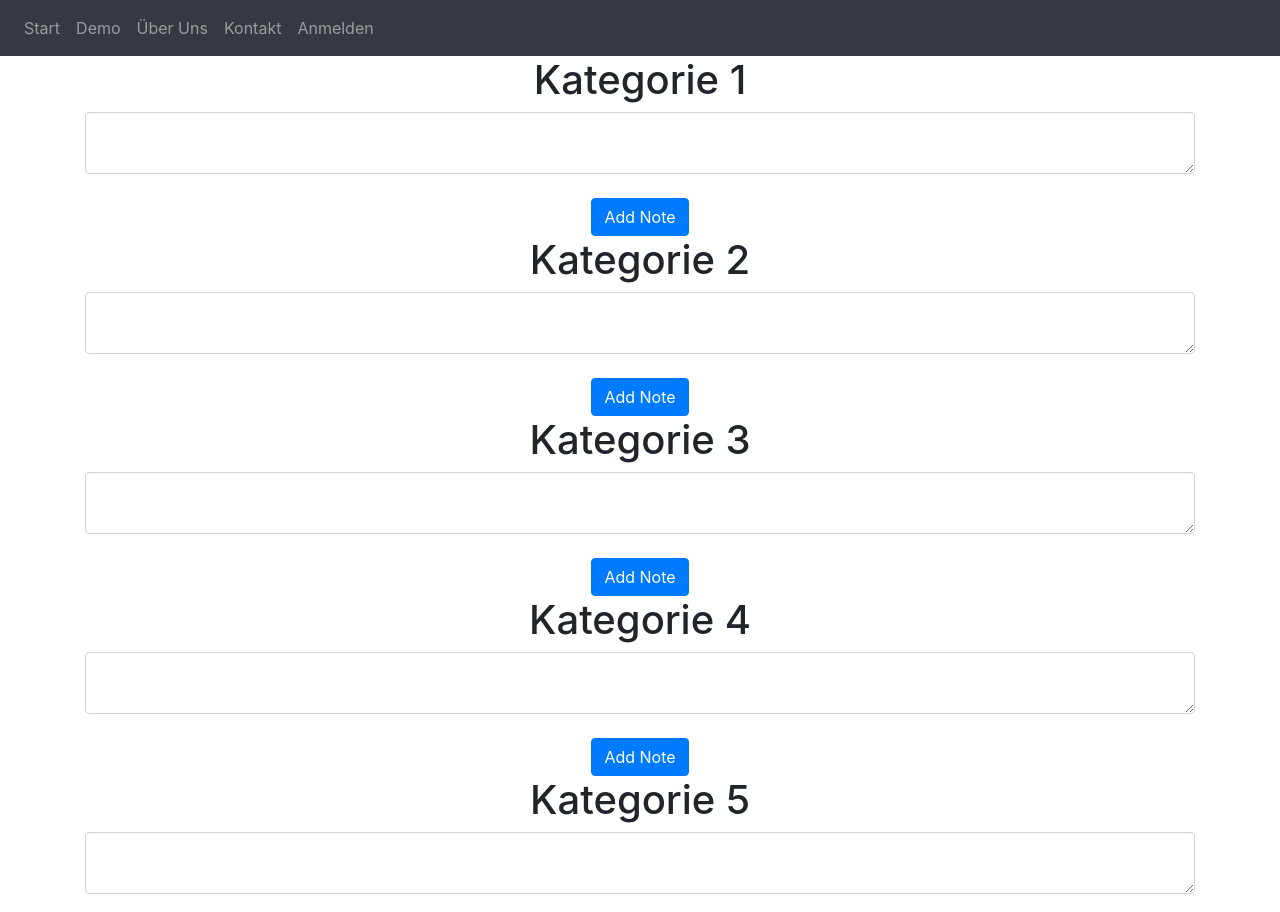
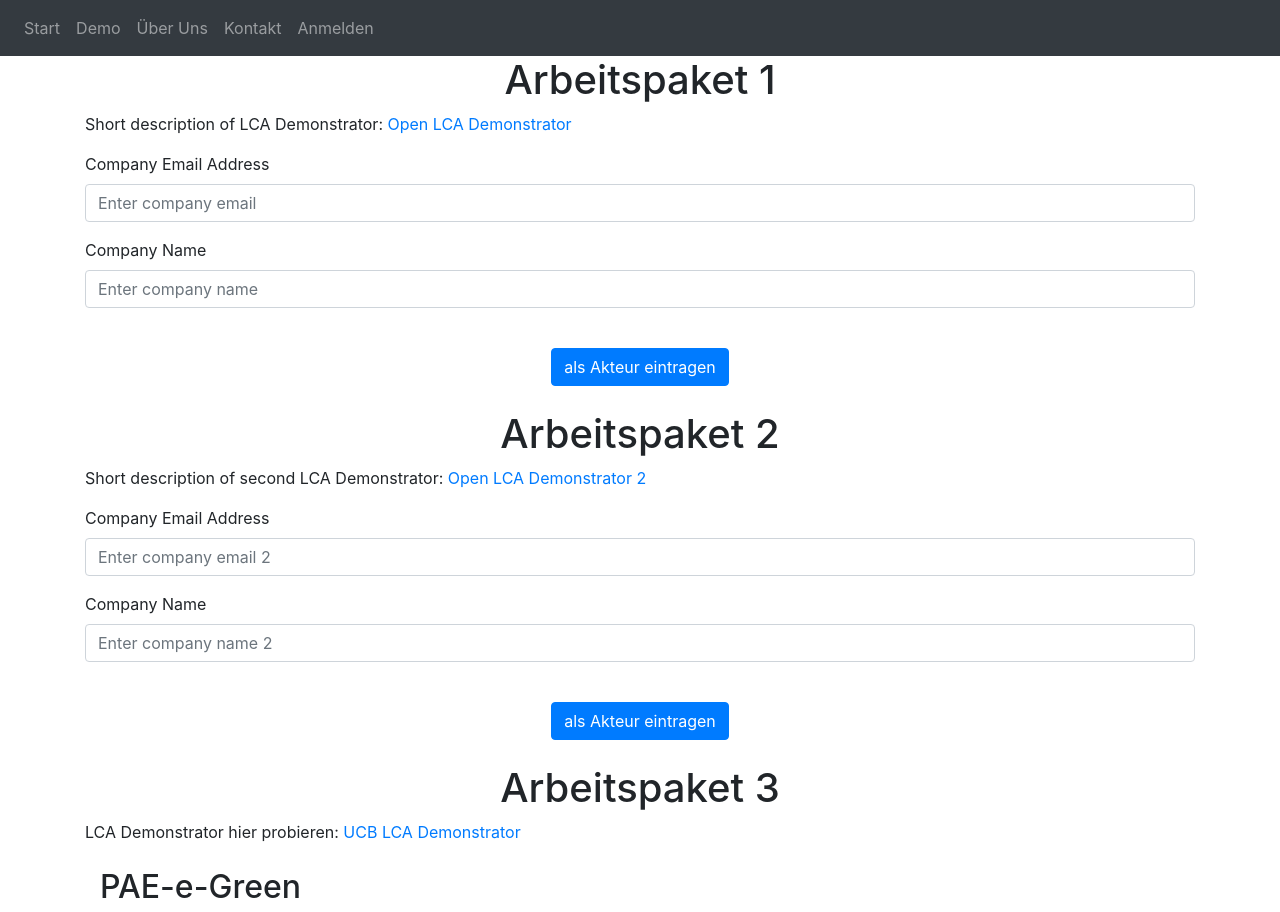
Before and after one commit to lrkc1756/Pae, a Flask app: page / in a window 1280 px wide. Shown: the top 912 px of the page. Run offline with Flask 3, Linux system fonts and the light colour scheme; some libraries are stand-ins or nearby versions.

Commit message:
update: working home page with Arbeitspaket (5)

```diff
--- a/website/templates/home.html
+++ b/website/templates/home.html
@@ -1,98 +1,93 @@
-{% extends "base.html" %} {% block title %}Home{% endblock %} {% block content
-    %}
-    <h1 align="center">Kategorie 1</h1>
-    <ul class="list-group list-group-flush" id="notes">
-      {% for note in user.notes %}
-      <li class="list-group-item">
-        {{ note.data }}
-        <button type="button" class="close" onClick="deleteNote({{ note.id }})">
-          <span aria-hidden="true">&times;</span>
-        </button>
-      </li>
-      {% endfor %}
-    </ul>
+{% extends "base.html" %}
+{% block title %}Home{% endblock %}
+{% block content %}
+
+    <h1 align="center">Arbeitspaket 1</h1>
+    <p>Short description of LCA Demonstrator: <a href="https://www.openlca.org/features/">Open LCA Demonstrator</a></p>
+
     <form method="POST">
-      <textarea name="note" id="note" class="form-control"></textarea>
+      <div class="form-group">
+        <label for="email">Company Email Address</label>
+        <input
+          type="email"
+          class="form-control"
+          id="companyEmail"
+          name="email"
+          placeholder="Enter company email"
+        />
+      </div>
+      <div class="form-group">
+        <label for="firstName">Company Name</label>
+        <input
+          type="text"
+          class="form-control"
+          id="companyName"
+          name="companyName"
+          placeholder="Enter company name"
+        />
+      </div>
       <br />
       <div align="center">
-        <button type="submit" class="btn btn-primary">Add Note</button>
+        <button type="submit" class="btn btn-primary">als Akteur eintragen</button>
+      </div>
+    </form>
+  </br>
+
+    <h1 align="center">Arbeitspaket 2</h1>
+    <p>Short description of second LCA Demonstrator: <a href="https://www.openlca.org/features/">Open LCA Demonstrator 2</a></p>
+
+    <form method="POST">
+      <div class="form-group">
+        <label for="email">Company Email Address</label>
+        <input
+          type="email"
+          class="form-control"
+          id="companyEmail"
+          name="email"
+          placeholder="Enter company email 2"
+        />
+      </div>
+      <div class="form-group">
+        <label for="firstName">Company Name</label>
+        <input
+          type="text"
+          class="form-control"
+          id="companyName"
+          name="companyName"
+          placeholder="Enter company name 2"
+        />
+      </div>
+      <br />
+      <div align="center">
+        <button type="submit" class="btn btn-primary">als Akteur eintragen</button>
       </div>
     </form>
 
-    <h1 align="center">Kategorie 2</h1>
-    <ul class="list-group list-group-flush" id="notes">
-      {% for note in user.notes %}
-      <li class="list-group-item">
-        {{ note.data }}
-        <button type="button" class="close" onClick="deleteNote({{ note.id }})">
-          <span aria-hidden="true">&times;</span>
-        </button>
-      </li>
-      {% endfor %}
-    </ul>
-    <form method="POST">
-      <textarea name="note" id="note" class="form-control"></textarea>
-      <br />
-      <div align="center">
-        <button type="submit" class="btn btn-primary">Add Note</button>
+  </br>
+
+
+    <h1 align="center">Arbeitspaket 3</h1>
+      <a>LCA Demonstrator hier probieren: <a href="{{url_for('views.demo')}}">UCB LCA Demonstrator</a>
+</br>
+
+<div class="container mt-4">
+  <h2>PAE-e-Green</h2>
+  <div class="row justify-content-between">
+      {% for demo in demonstrator %}
+      <div class="col-md-4 mb-4 d-flex align-items-stretch">
+          <div class="card text-center" style="width: 100%; min-width: 180px; height: 360px;">
+              <img src="{{ url_for('static', filename=demo.image) }}" class="card-img-top" alt="{{ demo.name }}">
+              <div class="card-body">
+                  <h5 class="card-title">{{ demo.name }}</h5>
+                  <p>{{ demo.description }}</p>
+              </div>
+          </div>
+        {% endfor %}
+        </div>
       </div>
-    </form>
+      {% endblock %}
 
-    <h1 align="center">Kategorie 3</h1>
-    <ul class="list-group list-group-flush" id="notes">
-      {% for note in user.notes %}
-      <li class="list-group-item">
-        {{ note.data }}
-        <button type="button" class="close" onClick="deleteNote({{ note.id }})">
-          <span aria-hidden="true">&times;</span>
-        </button>
-      </li>
-      {% endfor %}
-    </ul>
-    <form method="POST">
-      <textarea name="note" id="note" class="form-control"></textarea>
-      <br />
-      <div align="center">
-        <button type="submit" class="btn btn-primary">Add Note</button>
-      </div>
-    </form>
+</br>
 
-    <h1 align="center">Kategorie 4</h1>
-    <ul class="list-group list-group-flush" id="notes">
-      {% for note in user.notes %}
-      <li class="list-group-item">
-        {{ note.data }}
-        <button type="button" class="close" onClick="deleteNote({{ note.id }})">
-          <span aria-hidden="true">&times;</span>
-        </button>
-      </li>
-      {% endfor %}
-    </ul>
-    <form method="POST">
-      <textarea name="note" id="note" class="form-control"></textarea>
-      <br />
-      <div align="center">
-        <button type="submit" class="btn btn-primary">Add Note</button>
-      </div>
-    </form>
-
-    <h1 align="center">Kategorie 5</h1>
-    <ul class="list-group list-group-flush" id="notes">
-      {% for note in user.notes %}
-      <li class="list-group-item">
-        {{ note.data }}
-        <button type="button" class="close" onClick="deleteNote({{ note.id }})">
-          <span aria-hidden="true">&times;</span>
-        </button>
-      </li>
-      {% endfor %}
-    </ul>
-    <form method="POST">
-      <textarea name="note" id="note" class="form-control"></textarea>
-      <br />
-      <div align="center">
-        <button type="submit" class="btn btn-primary">Add Note</button>
-      </div>
-    </form>
-
-    {% endblock %}
+    <h1 align="center">Arbeitspaket 4</h1>
+    <h1 align="center">Arbeitspaket 5</h1>
--- a/website/views.py
+++ b/website/views.py
@@ -9,6 +9,14 @@ views = Blueprint('views', __name__)
 
 @views.route('/', methods=['GET', 'POST'])
 def home():
+    demonstrator = [
+        {"name": "LCA", "description": "LCA where you can try over website platform", "image": "lca.png"},
+        {"name": "Eco Design", "description": "Has eco design.", "image": "eco_design.png"},
+        {"name": "Gesamtheitliches", "description": "Not entirely sure", "image": "gesamtheitliches.png"},
+        {"name": "Energy Consumer", "description": "A physical system.", "image": "energy_consumer.png"},
+        {"name": "Plastic Recycling", "description": "Also a physical system.", "image": "plastic_recycling.png"}
+    ]
+
     if request.method == 'POST':
         note = request.form.get('note')#Gets the note from the HTML
         #category = request.form.get('category')
@@ -21,7 +29,7 @@ def home():
             db.session.commit()
             flash('Note added!', category='success')
 
-    return render_template("home.html", user=current_user)
+    return render_template("home.html", demonstrator=demonstrator, user=current_user)
 
 @views.route('/contact')
 def contact():
```
